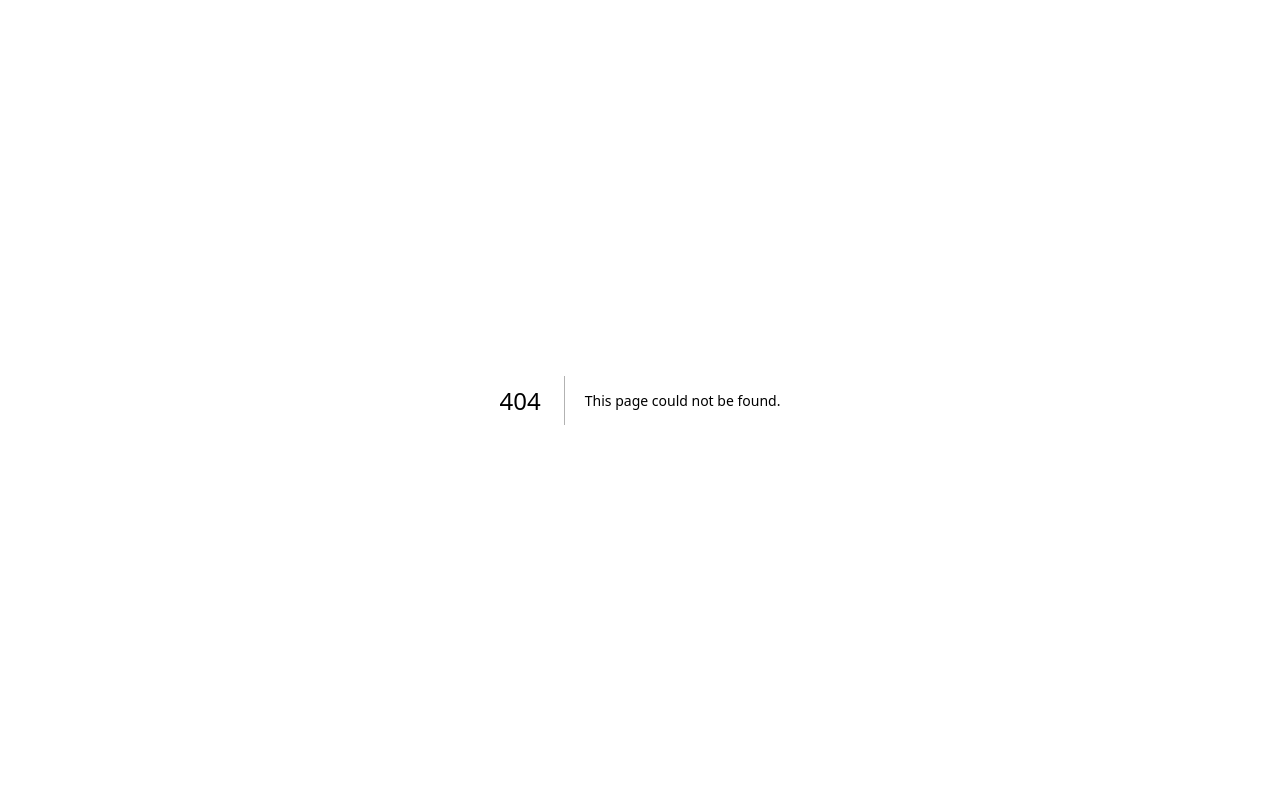
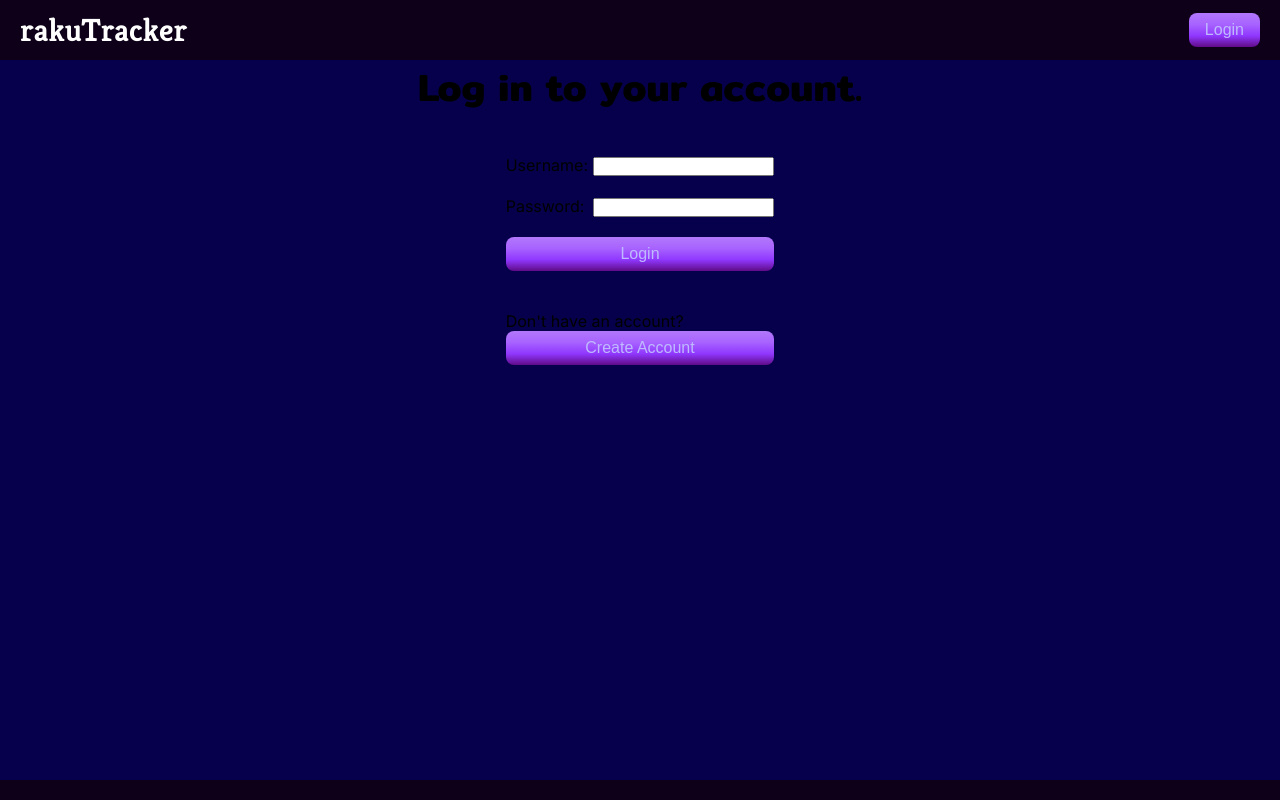
Before and after one commit to CSCI4300-SoloRNG/rakuTracker, a Next.js app in the folder frontend/raku-tracker/: page /login in a window 1280 px wide. Before the commit this address had no page. Built offline with nearby package versions, Linux system fonts and the light colour scheme.

Commit message:
Login page
Added login, one class to the page css

```diff
--- /dev/null
+++ b/frontend/raku-tracker/app/login/page.js
@@ -0,0 +1,36 @@
+import Header from "@/app/components/Header";
+import Footer from "@/app/components/Footer";
+import Button from "@/app/components/Button";
+import styles from "@/app/page.module.css";
+
+
+export default function Login() {
+    return (
+        <div>
+            <Header/>
+            <div class={styles.centered}>
+                <h1 class={styles["better-header-large"]}>Log in to your account.</h1>
+                <form>
+                    <label>
+                        Username:&nbsp;
+                        <input type="text" name="username" />
+                    </label>
+                    <br/>
+                    <br/>
+                    <label>
+                        Password:&nbsp;&nbsp;
+                        <input type="text" name="password" />
+                    </label>
+                    <br/>
+                    <br/>
+                    <Button text="Login" />
+                    <br/>
+                    <br/>
+                    Don't have an account?
+                    <Button text="Create Account" />
+                </form>
+            </div>
+            <Footer/>
+        </div>
+    );
+}
--- a/frontend/raku-tracker/app/page.module.css
+++ b/frontend/raku-tracker/app/page.module.css
@@ -45,3 +45,11 @@
 .info-modal > p {
     font-size: x-large;
 }
+
+.centered {
+  display: flex;
+  flex-direction: column;
+  justify-content: center;
+  align-items: center;
+  gap: 50px;
+}
```
